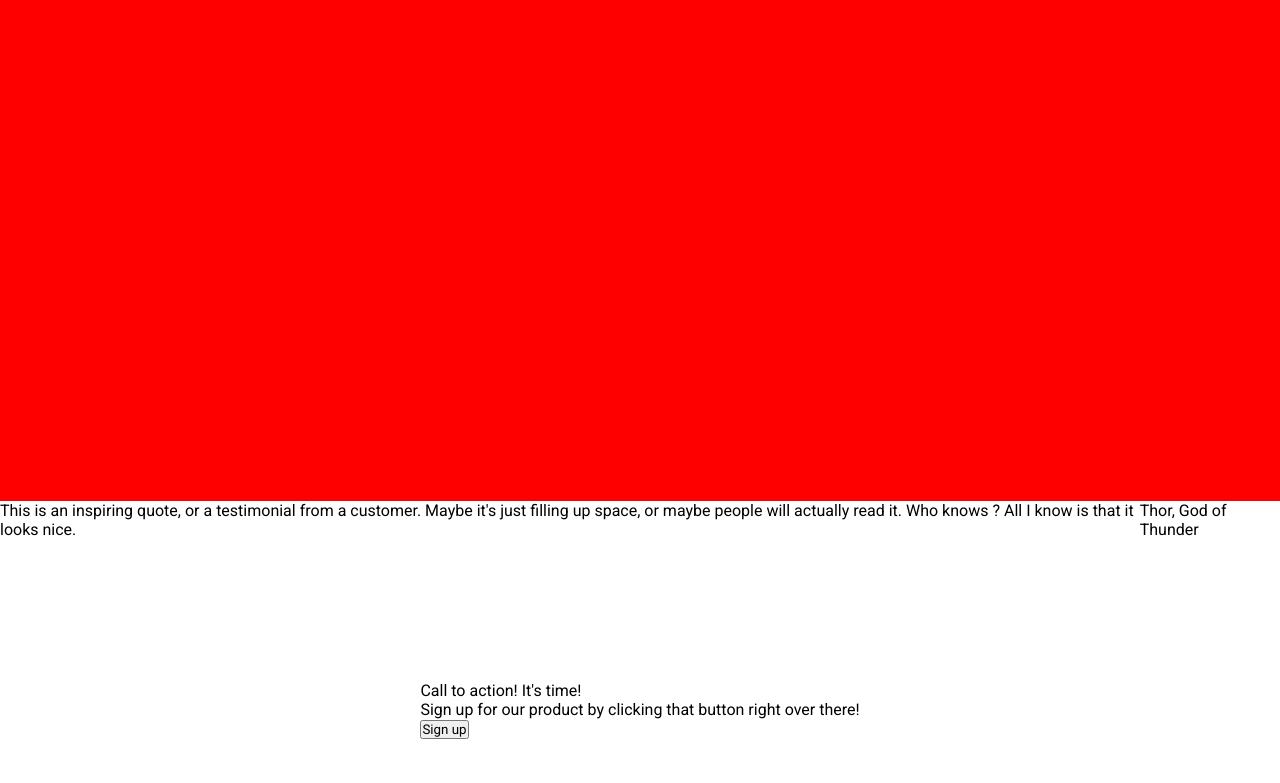
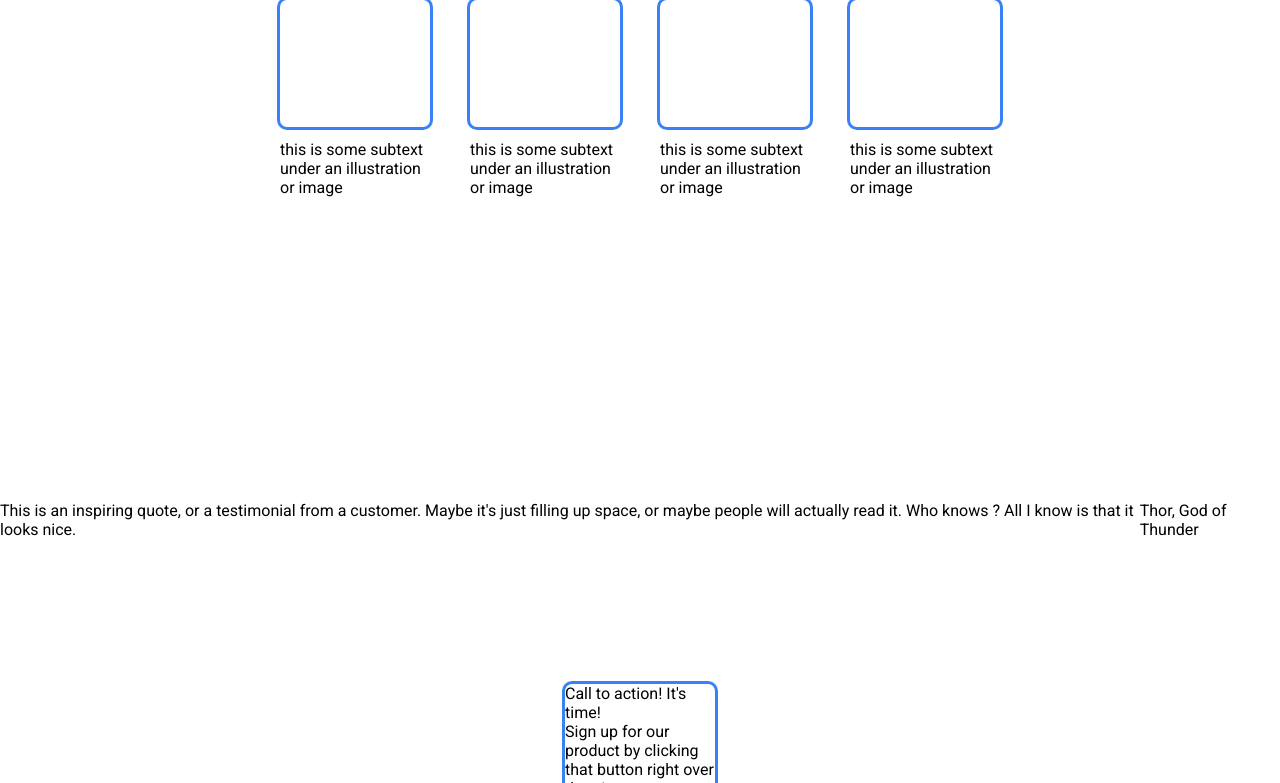
Before and after one commit to zteplez/odin-landing-page, a plain HTML site: page index.html in a window 1280 px wide. Shown: the part 299-1082 px from the top of the page. Drawn offline with Linux system fonts and the light colour scheme.

Commit message:
[feat]: Complete card-first class styling

```diff
--- a/style.css
+++ b/style.css
@@ -18,7 +18,6 @@ html,body{
     height: 100%;
 }
 .container{
-    background-color: red;
     height: 100%;
     display: flex;
     flex-direction: column;
@@ -83,6 +82,40 @@ html,body{
     justify-content: center;
     color: #fff;
 }
+.card-first{
+    display: flex;
+    justify-content: center;
+    align-items: center;
+    flex-direction: column;
+    min-height: 300px;
+    gap: 10px;
+}
+.card-first .random-info{
+   font-size: 36px;
+   color: #1F2937;
+   font-weight:900;
+}
+.card-first .boxes{
+    display: flex;
+    justify-content: center;
+    flex-wrap: wrap;
+    gap: 20px;
+}
+.card-item{
+    display: flex;
+    flex-direction: column;
+    width: 150px;
+    height: 200px;
+    padding: 10px;
+    align-items: center;
+    gap: 10px;
+}
+.box{
+    width:  150px;
+    height: 150px;
+    border: 3px solid #3882F6;
+    border-radius: 10px;
+}
 .footer{
     height: 5vh;
     width: 100vw;
```
